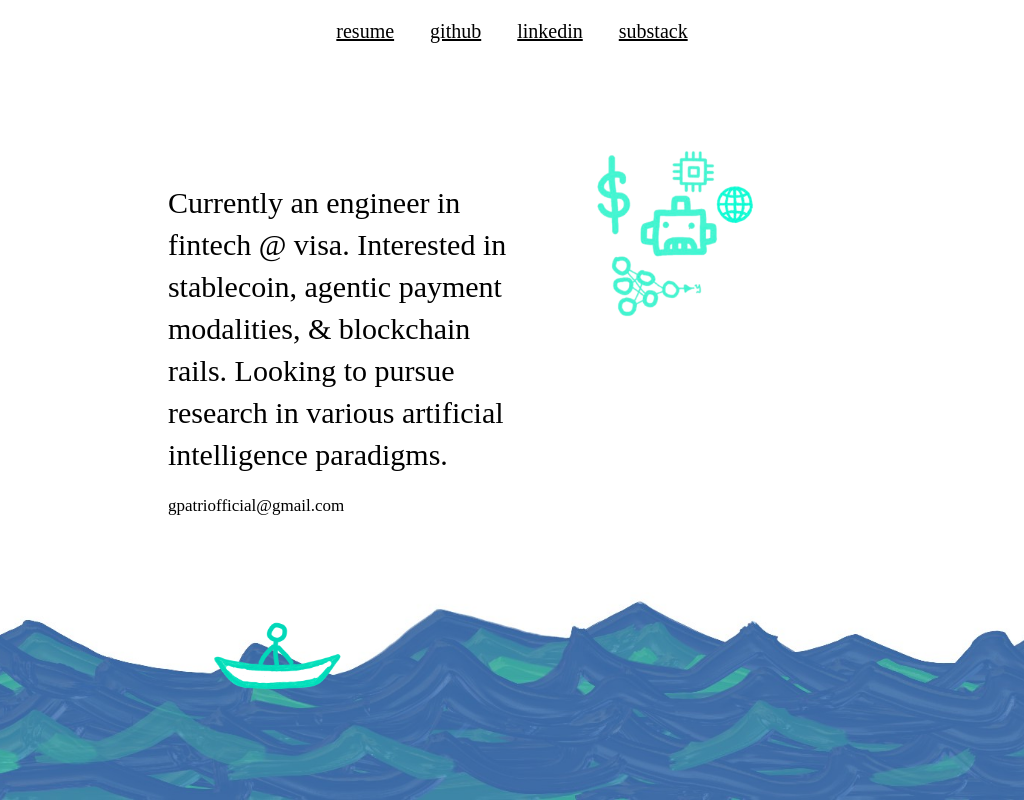
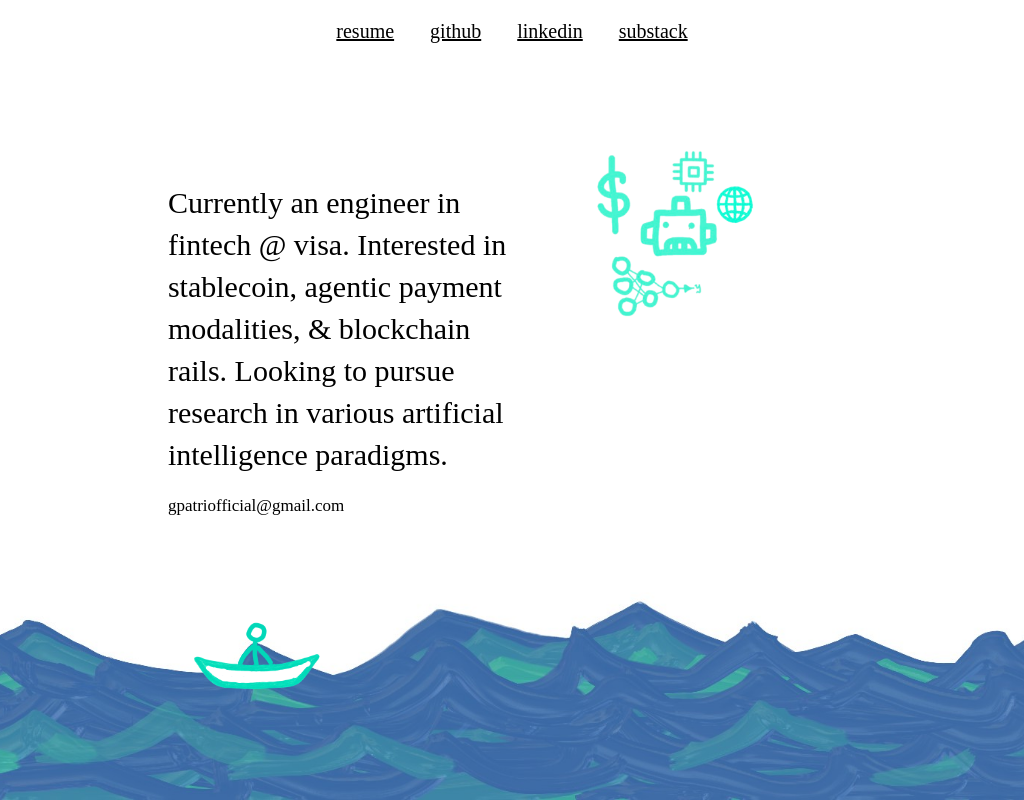
Before and after one commit to gitidhar/giridhar-world, a Next.js app: page / in a window 1024 px wide. Built offline with nearby package versions, Linux system fonts and the light colour scheme.

Commit message:
boat pt4

```diff
--- a/app/globals.css
+++ b/app/globals.css
@@ -220,7 +220,7 @@ body {
   }
 
   .latent {
-    left: 27%;
+    left: 25%;
     bottom: 10%;
     width: 14%;
   }
```
